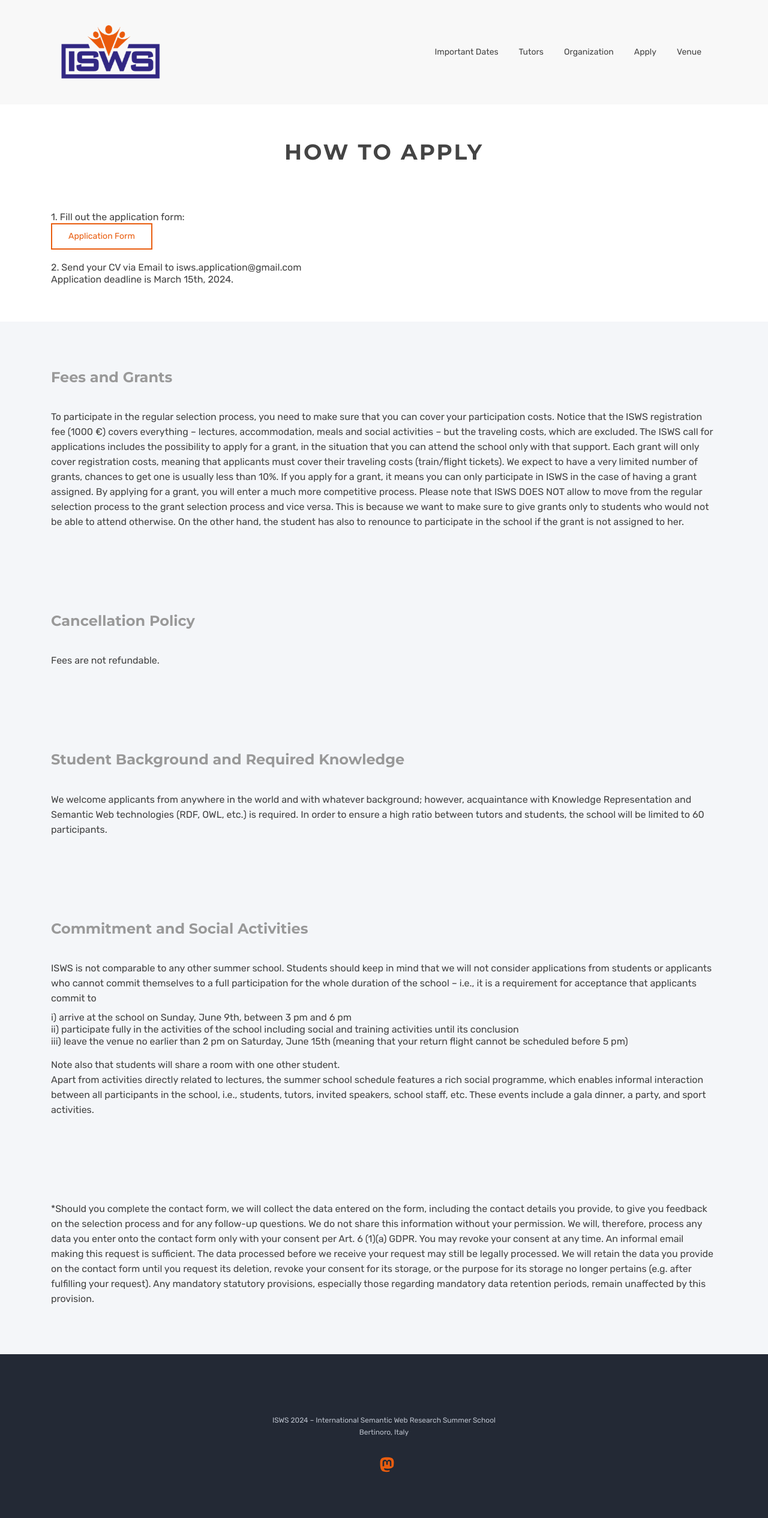
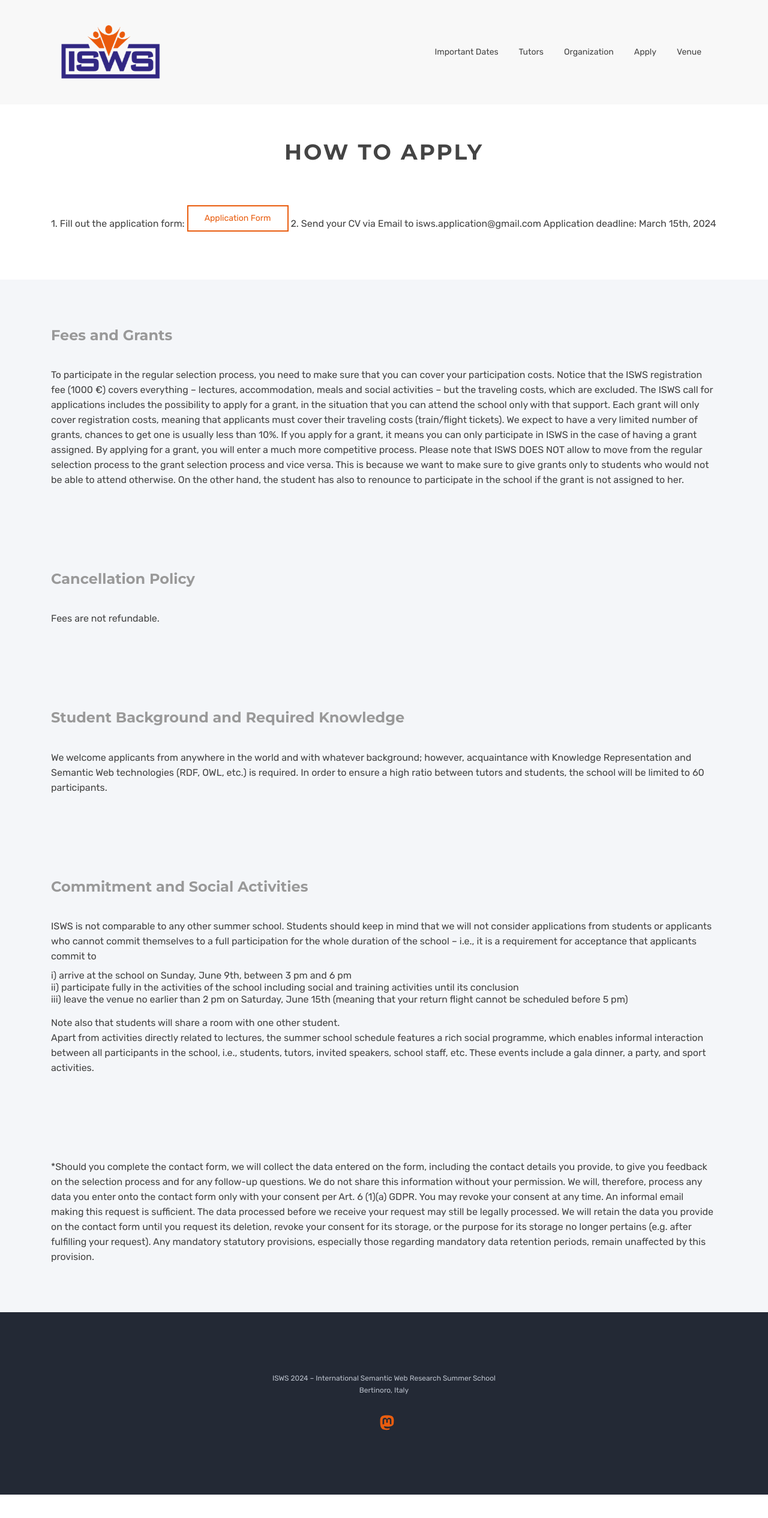
Before and after one commit to SemanticWebSchool/semanticwebschool.github.io, a Jekyll site: the page built from apply.html, in a window 1280 px wide. Shown: the top 2530 px of the page at 60% size. Built offline with Jekyll 4.4.1, drawn with Linux system fonts in a browser that asks for light colours.

Commit message:
Update apply.html

```diff
--- a/apply.html
+++ b/apply.html
@@ -25,12 +25,11 @@
           <h2 class="heading-title text-center">How to Apply</h2>
         </div>
         <p class="lead">
-          <ul class="orderedlist">
-          <li>1. Fill out the application form: </li>
-          <li><a href="https://docs.google.com/forms/d/e/1FAIpQLSd1ZP0KisC7Ad4jpUAEpqiWT--QOwBYoCD0YDpjHDCIsVaejg/viewform?usp=sharing"class="btn std-btn btn-common">Application Form</a></li>
-          <li>2. Send your CV via Email to isws.application@gmail.com</li>
-          <li>Application deadline is March 15th, 2024.</li>
-          </ul>
+
+          1. Fill out the application form: </li>
+          <a href="https://docs.google.com/forms/d/e/1FAIpQLSd1ZP0KisC7Ad4jpUAEpqiWT--QOwBYoCD0YDpjHDCIsVaejg/viewform?usp=sharing"class="btn std-btn btn-common">Application Form</a></li>
+          2. Send your CV via Email to isws.application@gmail.com
+          Application deadline: March 15th, 2024
         </p>
         <div class="mb-60"></div>
       </div>
```
